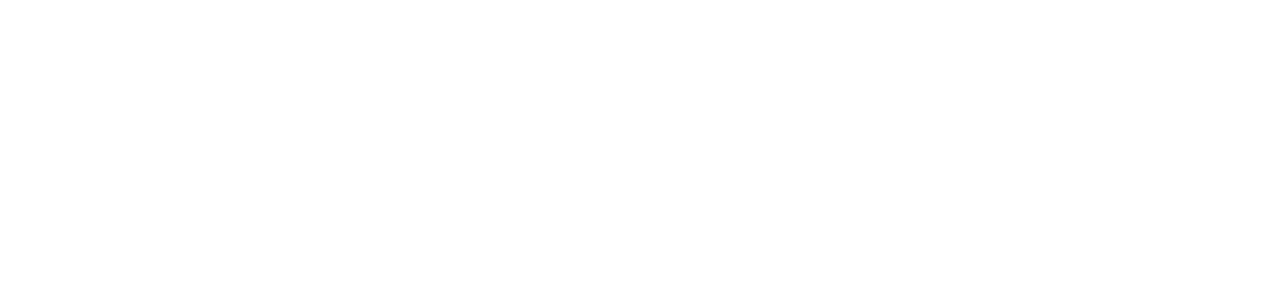
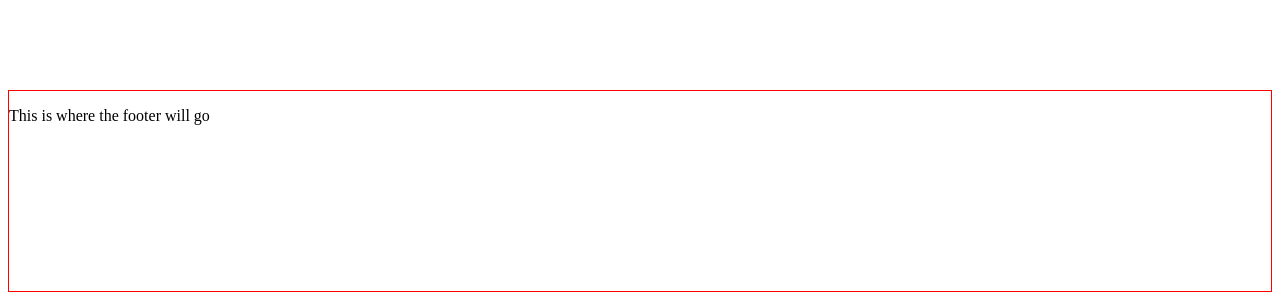
Before and after one commit to DexStephens/FinTrack, a React (Create React App) app in the folder client/: page / in a window 1280 px wide. Shown: the part 1019-1319 px from the top of the page. Before the commit the page ends 800 px from the top, so only its background shows below. Built offline with nearby package versions, Linux system fonts and the light colour scheme.

Commit message:
Push up the styling for the footer and make changes to have footer stay sticky at the very bottom always. Add in the not found page route.

```diff
--- a/client/src/App.tsx
+++ b/client/src/App.tsx
@@ -1,20 +1,43 @@
+/** @jsxImportSource @emotion/react */
+
+import { css } from '@emotion/react';
 import { HomePage } from './Home/HomePage';
 import { ProfilePage } from './Profile/ProfilePage';
 import { NewUserForm } from './Profile/NewUserForm';
 import { LoginForm } from './Profile/LoginForm';
+import { Footer } from './Home/Footer';
+import { NotFoundPage } from './Home/NotFoundPage';
 import { BrowserRouter, Routes, Route } from 'react-router-dom';
 function App() {
   return (
+    <div
+      css={css`
+        min-height: 100vh;
+        margin: 0;
+        padding: 0;
+        display: flex;
+        flex-direction: column;
+      `}
+    >
       <BrowserRouter>
         <h1>This is the header</h1>
+        <div
+          css={css`
+            flex-grow: 1;
+          `}
+        >
           <Routes>
             <Route path="" element={<HomePage />} />
             <Route path="profile" element={<ProfilePage />}>
               <Route path="login" element={<LoginForm />} />
               <Route path="newUser" element={<NewUserForm />} />
             </Route>
+            <Route path="*" element={<NotFoundPage />} />
           </Routes>
+        </div>
+        <Footer />
       </BrowserRouter>
+    </div>
   );
 }
 
--- /dev/null
+++ b/client/src/Home/Footer.tsx
@@ -0,0 +1,15 @@
+/** @jsxImportSource @emotion/react */
+import { css } from '@emotion/react';
+export const Footer = () => (
+  <div
+    css={css`
+      border: 1px solid red;
+      height: 200px;
+      flex-shrink: 0;
+      margin: 0;
+      padding: 0;
+    `}
+  >
+    <p>This is where the footer will go</p>
+  </div>
+);
--- a/client/src/Home/HomePage.tsx
+++ b/client/src/Home/HomePage.tsx
@@ -1 +1,13 @@
-export const HomePage = () => <h4>This is the home page</h4>;
+/** @jsxImportSource @emotion/react */
+import { css } from '@emotion/react';
+export const HomePage = () => {
+  return (
+    <div
+      css={css`
+        height: 1000px;
+      `}
+    >
+      <h4>This is the home page</h4>
+    </div>
+  );
+};
--- /dev/null
+++ b/client/src/Home/NotFoundPage.tsx
@@ -0,0 +1,3 @@
+export const NotFoundPage = () => (
+  <h1>The page you are looking for is not here</h1>
+);
```
Lines whose indentation alone changed are shown as unchanged.
